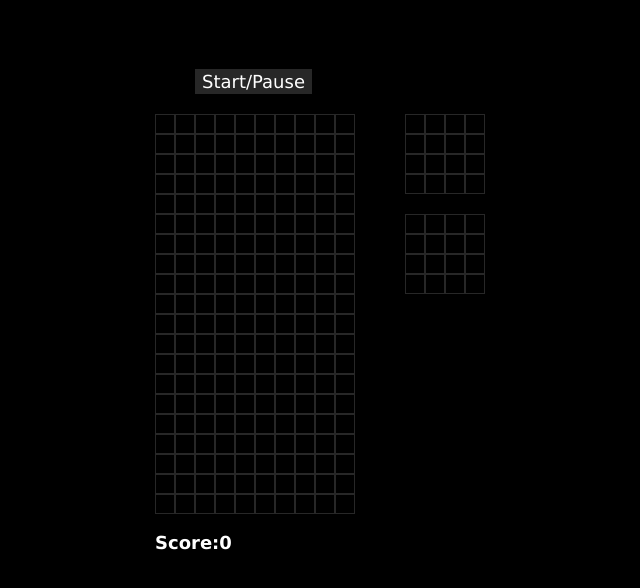
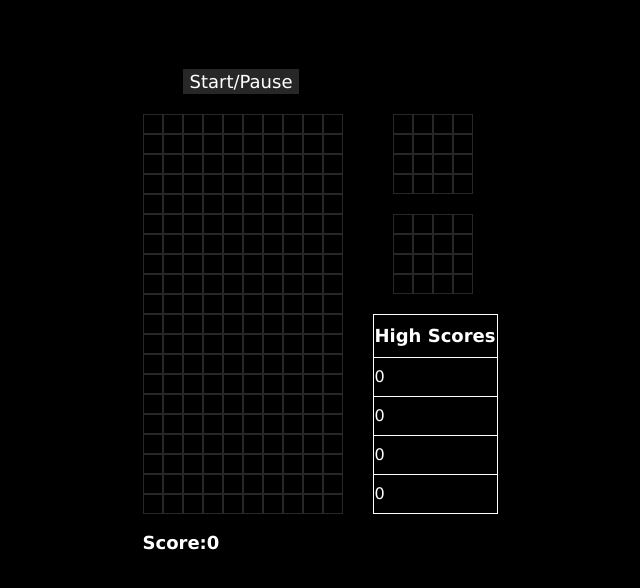
Before and after one commit to Depicar/depicar.github.io, a plain HTML site: page index.html in a window 1280 px wide. Shown: the whole page, without its empty margins (320-960 px from the left). Drawn offline with Linux system fonts and the light colour scheme.

Commit message:
high scores box and starting to store scores

```diff
--- a/app.js
+++ b/app.js
@@ -6,6 +6,7 @@ document.addEventListener('DOMContentLoaded' , () => {
     const startBtn = document.querySelector('#start-button')
     let timerId
     let score = 0
+    let dead = false
     const colors = [
         'lightblue',
         'orange',
@@ -391,6 +392,41 @@ document.addEventListener('DOMContentLoaded' , () => {
 
     startBtn.addEventListener('click', () => {
         //fixed original pause bug
+        // if (dead === true) {
+        //     dead = false
+        //     nextRandom = undefined
+        //     random = undefined
+        //     current = undefined
+        //     dead = true
+        //     held = undefined
+        //     holdCounter = 0
+        //     currentPosition = 3
+        //     currentRotation = 0
+
+        //     for (var counter = 0; counter < squares.length; counter++) {
+        //         squares[counter].classList.remove('taken')
+        //         squares[counter].classList.remove('tetromino')
+        //         squares[counter].classList.remove('shadow')
+        //         squares[counter].style.backgroundColor = "black";
+        //     }
+
+        //     score = 0
+        //     scoreDisplay.innerHTML = score
+
+
+        //     nextRandom = Math.floor(Math.random() * theTetrominos.length)
+        //     random = nextRandom
+        //     nextRandom = Math.floor(Math.random() * theTetrominos.length)
+        //     current = theTetrominos[random][0]
+        //     moveDown()
+        //     displayShape()
+        //     draw()
+        //     drawShadow()
+        //     timerId = setInterval(moveDown, 1000)
+
+
+        // }
+
         if (timerId) {
             clearInterval(timerId)
             timerId = null
@@ -498,7 +534,16 @@ document.addEventListener('DOMContentLoaded' , () => {
         if(current.some(index => squares[currentPosition + index].classList.contains('taken'))) {
             scoreDisplay.innerHTML = 'end'
             clearInterval(timerId)
+
         }
     }
 
+    //add score to scoreboard
+    // function scoreBoard() {
+    //     let currScore
+    //     for (let i = 0; i < 4; i++) {
+    //         currScore = document.querySelector(`#hs${i}`)
+    //     }
+    // }
+
 })
--- a/index.html
+++ b/index.html
@@ -261,9 +261,24 @@
                 <div></div>
                 <div></div>
             </div>
+
+            <table>
+                <tr>
+                    <th>High Scores</th>
+                </tr>
+                <tr><td><span id = "hs1">0</span></td></tr>
+                <tr><td><span id = "hs1">0</span></td></tr>
+                <tr><td><span id = "hs1">0</span></td></tr>
+                <tr><td><span id = "hs1">0</span></td></tr>
+            </table>
         </div>
 
         <h3>Score:<span id="score">0</span></h3>
 
+
+
+
+
+
     </body>
 </html>
--- a/style.css
+++ b/style.css
@@ -102,3 +102,24 @@ h3 {
     color: white;
     font-size: large;
 }
+
+table {
+    margin-top: 200px;
+    margin-left: -100px;
+    border: 1px solid white;
+    border-collapse:collapse;
+}
+
+table th {
+    font-family: verdana;
+    color: white;
+    border: 1px solid white;
+    font-size: large;
+}
+
+table td {
+    font-family: verdana;
+    color:white;
+    border: 1px solid white;
+
+}
```
